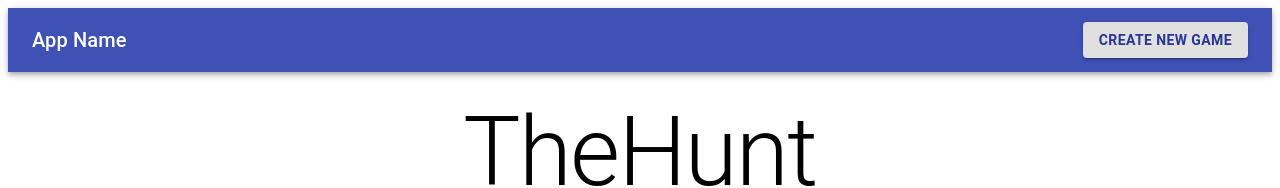
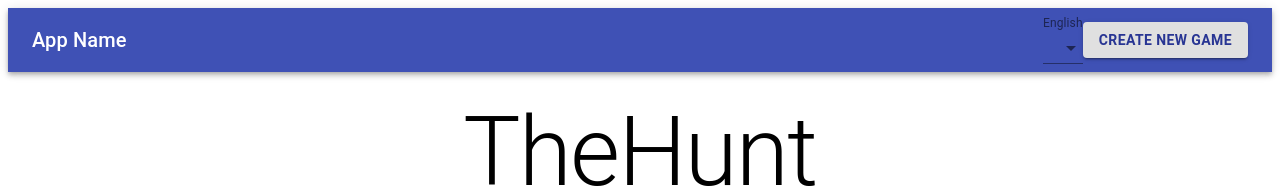
Before and after one commit to TonyDMorris/Front-End-Project, a React (Create React App) app: page / in a window 1280 px wide. Shown: the top 188 px of the page. Built offline with nearby package versions, Linux system fonts and the light colour scheme; no server answers; what react-cloud-vision-api would draw is missing.

Commit message:
added i18n package

```diff
--- a/package.json
+++ b/package.json
@@ -7,10 +7,12 @@
     "@material-ui/icons": "^4.0.1",
     "@reach/router": "^1.2.1",
     "axios": "^0.18.0",
+    "i18next": "^15.1.3",
     "react": "^16.8.6",
     "react-cloud-vision-api": "^0.3.0",
     "react-dom": "^16.8.6",
     "react-html5-camera-photo": "^1.4.1",
+    "react-i18next": "^10.11.0",
     "react-scripts": "3.0.1"
   },
   "scripts": {
--- a/src/components/Header.jsx
+++ b/src/components/Header.jsx
@@ -1,9 +1,12 @@
 import React from "react";
 import { makeStyles } from "@material-ui/core/styles";
-import { AppBar, Toolbar, Typography, Button } from "@material-ui/core";
+import { AppBar, Toolbar, Typography, Button, SWitch } from "@material-ui/core";
 import { Link } from "@reach/router";
-
+import { useTranslation } from "react-i18next";
+import i18next from "i18next";
+import LocDropDown from "./LocDropDown";
 function Header(props) {
+  const { t, i18n } = useTranslation();
   const classes = useStyles();
   return (
     <div className={classes.root}>
@@ -12,10 +15,11 @@ function Header(props) {
           <Typography variant="h6" className={classes.title}>
             App Name
           </Typography>
+          <LocDropDown />
           {props.location.pathname === "/" ? (
             <Button variant="contained">
               <Link className={classes.button} to="/create">
-                Create New Game
+                {t("Create New Game")}
               </Link>
             </Button>
           ) : (
--- /dev/null
+++ b/src/components/LocDropDown.jsx
@@ -0,0 +1,29 @@
+import React, { useState } from "react";
+
+import MenuItem from "@material-ui/core/MenuItem";
+import FormHelperText from "@material-ui/core/FormHelperText";
+import FormControl from "@material-ui/core/FormControl";
+import { Select, InputLabel } from "@material-ui/core";
+import { useTranslation } from "react-i18next";
+const LocDropDown = () => {
+  const { t, i18n } = useTranslation();
+  const [lang, setLang] = useState("English");
+  const langObj = { en: "English", es: "Spanish" };
+  return (
+    <FormControl>
+      <InputLabel>{lang}</InputLabel>
+      <Select
+        value={"lang"}
+        onChange={e => {
+          i18n.changeLanguage(e.target.value);
+          setLang(langObj[e.target.value]);
+        }}
+      >
+        <MenuItem value={"en"}>{t("English-lang")}</MenuItem>
+        <MenuItem value={"es"}>{t("Spanish-lang")}</MenuItem>
+      </Select>
+    </FormControl>
+  );
+};
+
+export default LocDropDown;
--- /dev/null
+++ b/src/i18next.js
@@ -0,0 +1,36 @@
+import i18n from "i18next";
+import { initReactI18next } from "react-i18next";
+
+// the translations
+// (tip move them in a JSON file and import them)
+const resources = {
+  en: {
+    translation: {
+      "Create New Game": "Create New Game",
+      "English-lang": "English",
+      "Spanish-lang": "Spanish"
+    }
+  },
+  es: {
+    translation: {
+      "Create New Game": "Crear Juego",
+      "English-lang": "Ingles",
+      "Spanish-lang": "Espanol"
+    }
+  }
+};
+
+i18n
+  .use(initReactI18next) // passes i18n down to react-i18next
+  .init({
+    resources,
+    lng: "en",
+
+    keySeparator: false, // we do not use keys in form messages.welcome
+
+    interpolation: {
+      escapeValue: false // react already safes from xss
+    }
+  });
+
+export default i18n;
--- a/src/index.js
+++ b/src/index.js
@@ -1,6 +1,6 @@
 import React from "react";
 import ReactDOM from "react-dom";
-
+import "./i18next";
 import App from "./App";
 import * as serviceWorker from "./serviceWorker";
 
```
Also changed, not shown: 1 other file (tests, documents, lock files or other folders).
